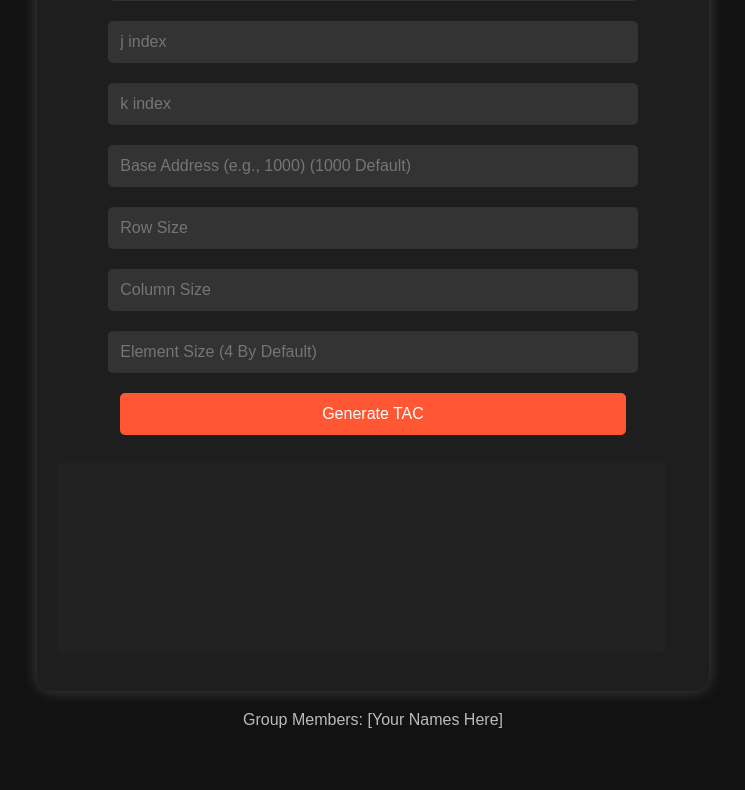
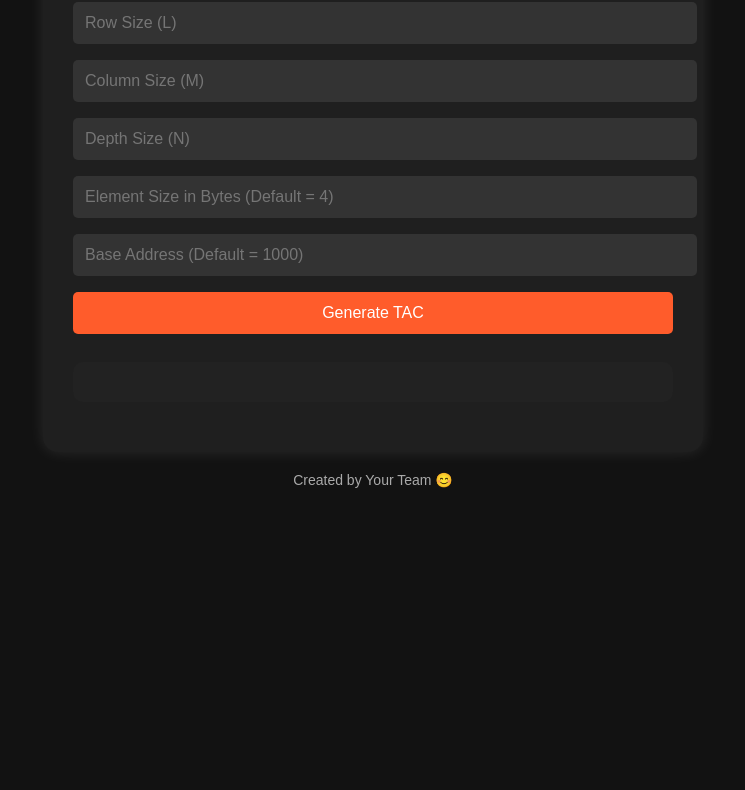
Before and after one commit to ayush-yadav-4/CD-Project, a plain HTML site: page index.html in a window 1280 px wide. Shown: the part 360-1150 px from the top of the page, without its empty margins (267-1012 px from the left). After the commit the page ends 876 px from the top, so only its background shows below. Drawn offline with Linux system fonts and the light colour scheme.

Commit message:
Update index.html

```diff
--- a/index.html
+++ b/index.html
@@ -3,107 +3,123 @@
 <head>
   <meta charset="UTF-8">
   <meta name="viewport" content="width=device-width, initial-scale=1.0">
-    <title>Three Address Code Generator for 3D Array</title>
+  <title>3D Array TAC Generator</title>
   <style>
     body {
       font-family: Arial, sans-serif;
       background-color: #121212;
-            margin-top:200px;
-             margin-bottom:100px;
-             padding-bottom:50px;
-            color: white;
+      color: #fff;
       display: flex;
       justify-content: center;
       align-items: center;
-            height: 100vh;
+      min-height: 100vh;
       flex-direction: column;
-            text-align: center;
+      padding: 20px;
     }
+
     .container {
-            background: #1e1e1e;
-            padding: 20px;
+      background: #1f1f1f;
+      padding: 30px;
       border-radius: 15px;
-            box-shadow: 0px 0px 15px rgba(255, 255, 255, 0.2);
-            width: 50%;
-            animation: fadeIn 1s ease-in-out;
+      box-shadow: 0 0 15px rgba(255, 255, 255, 0.1);
+      width: 90%;
+      max-width: 600px;
     }
+
+    h1 {
+      margin-bottom: 20px;
+      font-size: 24px;
+      color: #ff7538;
+    }
+
     input, button {
-            margin: 10px;
+      width: 100%;
+      margin: 8px 0;
       padding: 12px;
-            width: 80%;
+      font-size: 16px;
       border: none;
       border-radius: 5px;
-            font-size: 16px;
     }
+
     input {
-            background: #333;
+      background-color: #333;
       color: white;
     }
+
     button {
-            background: #ff5733;
+      background-color: #ff5c2b;
       color: white;
       cursor: pointer;
-            transition: 0.3s;
+      transition: background 0.3s;
     }
+
     button:hover {
-            background: #ff2e00;
+      background-color: #e04315;
     }
+
     pre {
-            background: #222;
+      background-color: #222;
       padding: 20px;
-            border-radius: 5px;
-            text-align: left;
+      margin-top: 20px;
+      border-radius: 10px;
       overflow-x: auto;
-            font-size: 18px;
-            width: 90%;
-            min-height: 150px;
+      white-space: pre-wrap;
+      font-size: 20px;
+      line-height: 1.5;
     }
-        @keyframes fadeIn {
-            from { opacity: 0; transform: translateY(-20px); }
-            to { opacity: 1; transform: translateY(0); }
-        }
+
     .footer {
+      text-align: center;
       margin-top: 20px;
-            font-size: 16px;
-            color: #bbb;
+      font-size: 14px;
+      color: #aaa;
     }
   </style>
 </head>
 <body>
   <div class="container">
     <h1>Three Address Code Generator for 3D Array</h1>
+
     <input type="text" id="arrayName" placeholder="Array Name (e.g., A)">
     <input type="number" id="i" placeholder="i index">
     <input type="number" id="j" placeholder="j index">
     <input type="number" id="k" placeholder="k index">
-        <input type="number" id="baseAddress" placeholder="Base Address (e.g., 1000) (1000 Default)">
-        <input type="number" id="rowSize" placeholder="Row Size">
-        <input type="number" id="colSize" placeholder="Column Size">
-        <input type="number" id="elementSize" placeholder="Element Size (4 By Default)">
+    <input type="number" id="rowSize" placeholder="Row Size (L)">
+    <input type="number" id="colSize" placeholder="Column Size (M)">
+    <input type="number" id="depthSize" placeholder="Depth Size (N)">
+    <input type="number" id="elementSize" placeholder="Element Size in Bytes (Default = 4)">
+    <input type="number" id="baseAddress" placeholder="Base Address (Default = 1000)">
+
     <button onclick="generateTAC()">Generate TAC</button>
+
     <pre id="output"></pre>
   </div>
-    <div class="footer">Group Members: [Your Names Here]</div>
+
+  <div class="footer">Created by Your Team 😊</div>
+
   <script>
     function generateTAC() {
       let arrayName = document.getElementById("arrayName").value || "A";
       let i = parseInt(document.getElementById("i").value) || 0;
       let j = parseInt(document.getElementById("j").value) || 0;
       let k = parseInt(document.getElementById("k").value) || 0;
+      let L = parseInt(document.getElementById("rowSize").value) || 3;
+      let M = parseInt(document.getElementById("colSize").value) || 4;
+      let N = parseInt(document.getElementById("depthSize").value) || 5;
+      let elementSize = parseInt(document.getElementById("elementSize").value) || 4;
       let baseAddress = parseInt(document.getElementById("baseAddress").value) || 1000;
-            let rowSize = parseInt(document.getElementById("rowSize").value) || 4;
-            let colSize = parseInt(document.getElementById("colSize").value) || 4;
-            let elementSize = parseInt(document.getElementById("elementSize").value) || 4;
 
-            let t1 = `t1 = ${i} * ${rowSize}`;
-            let t2 = `t2 = ${j} * ${colSize}`;
-            let t3 = `t3 = t1 + t2`;
-            let t4 = `t4 = ${k} * ${elementSize}`;
-            let t5 = `t5 = t3 + t4`;
+
+      let t1 = `t1 = ${i} * ${M}`;
+      let t2 = `t2 = t1 + ${j}`;
+      let t3 = `t3 = t2 * ${N}`;
+      let t4 = `t4 = t3 + ${k}`;
+      let t5 = `t5 = t4 * ${elementSize}`;
       let t6 = `t6 = ${baseAddress} + t5`;
-            let final = `${arrayName}[${i}][${j}][${k}] = *t6`;
+      let result = `Address of ${arrayName}[${i}][${j}][${k}] = t6`;
 
-            document.getElementById("output").innerText = `${t1}\n${t2}\n${t3}\n${t4}\n${t5}\n${t6}\n${final}`;
+      document.getElementById("output").innerText =
+        `${t1}\n${t2}\n${t3}\n${t4}\n${t5}\n${t6}\n${result}`;
     }
   </script>
 </body>
```
Lines whose indentation alone changed are shown as unchanged.
